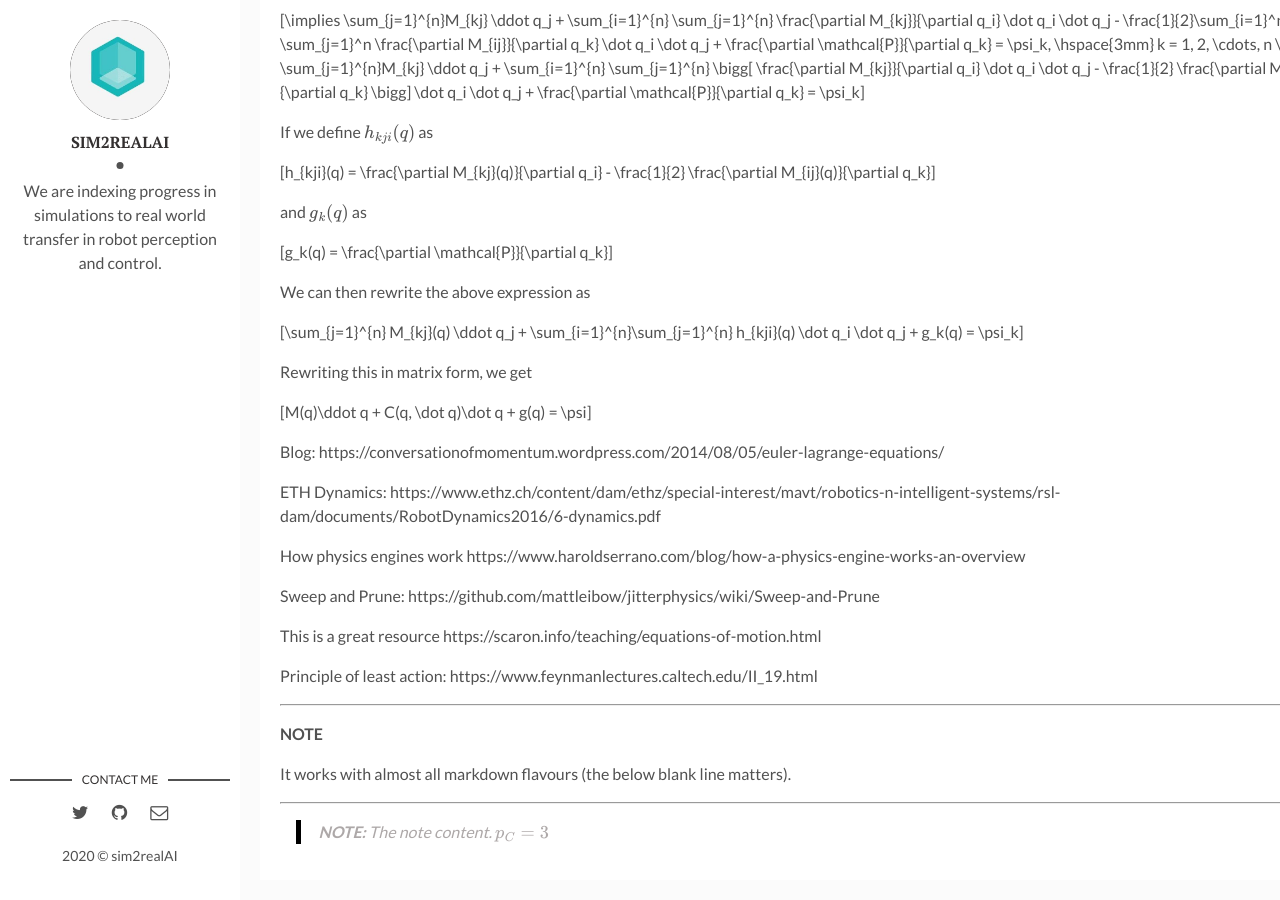
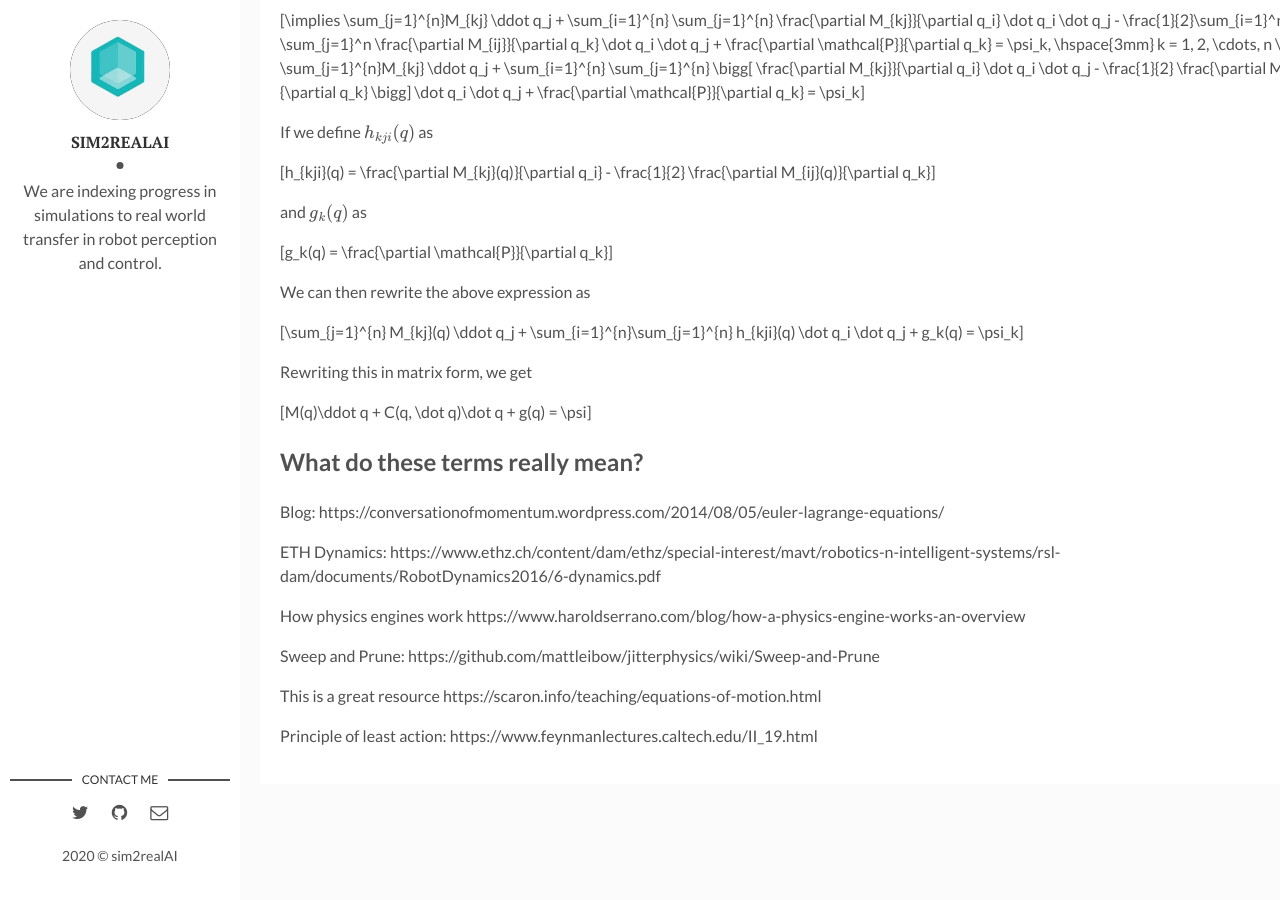
Before and after one commit to backupsim2realai/backupsim2realai.github.io, a Jekyll site: the page built from _posts/2019-04-15-Dynamic-Model-Of-Manipulators.markdown, in a window 1280 px wide and 900 px high, scrolled down 5498 px. Built offline with Jekyll 4.4.1, drawn with Linux system fonts in a browser that asks for light colours; formulas are drawn with MathJax 3.

Commit message:
editing text
Signed-off-by: Ankur Handa <ahanda@nvidia.com>

```diff
--- a/_posts/2019-04-15-Dynamic-Model-Of-Manipulators.markdown
+++ b/_posts/2019-04-15-Dynamic-Model-Of-Manipulators.markdown
@@ -256,11 +256,17 @@ $$
 \sum_{j=1}^{n} M_{kj}(q) \ddot q_j + \sum_{i=1}^{n}\sum_{j=1}^{n} h_{kji}(q) \dot q_i \dot q_j + g_k(q) = \psi_k
 $$
 
+
 Rewriting this in matrix form, we get
 
 $$
 M(q)\ddot q + C(q, \dot q)\dot q + g(q) = \psi
 $$
+
+## What do these terms really mean?
+
+
+
 
 Blog: https://conversationofmomentum.wordpress.com/2014/08/05/euler-lagrange-equations/
 
@@ -273,13 +279,3 @@ Sweep and Prune: https://github.com/mattleibow/jitterphysics/wiki/Sweep-and-Prun
 This is a great resource https://scaron.info/teaching/equations-of-motion.html
 
 Principle of least action: https://www.feynmanlectures.caltech.edu/II_19.html
-
----
-**NOTE**
-
-It works with almost all markdown flavours (the below blank line matters).
-
----
-
-
-> **_NOTE:_**  The note content. $$p_C = 3$$
```
